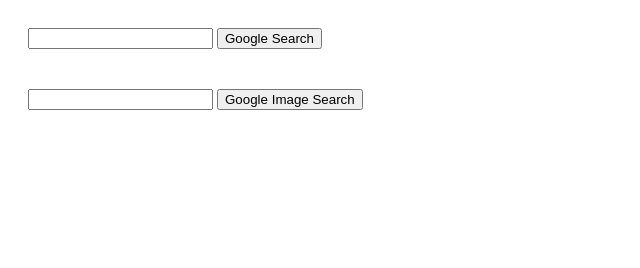
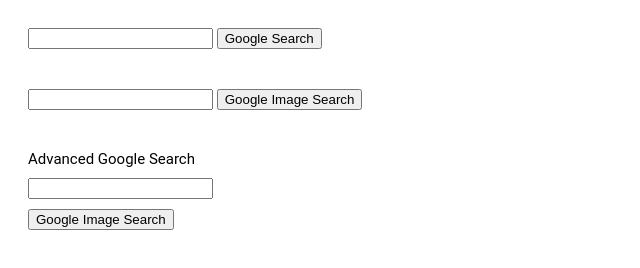
Before and after one commit to Jawand-Singh/cs50w, a plain HTML site: page project-0/search/index.html in a window 1280 px wide. Shown: the whole page, without its empty margins (0-640 px from the left). Drawn offline with Linux system fonts and the light colour scheme.

Commit message:
Update styles and add notes to work on another local device

```diff
--- a/project-0/search/index.html
+++ b/project-0/search/index.html
@@ -1,15 +1,20 @@
 <!DOCTYPE html>
 <html lang="en">
 <!-- This is where i began to apply knowledge for Lectures 0 and 1 which covered HTML/CSS and Git. -->
+<!-- Aim is to build this project from scrath using no frameworks -->
 
 <head>
     <title>Search</title>
     <meta charset="UTF-8" />
-    <meta name="viewport" content="width=device-width, initial-scale=1.0" />
+    <meta name="viewport" content="width=device-width, initial-scale=1.0"/>
     <link href="styles.css" rel="stylesheet">
 </head>
 
 <body>
+
+<!-- Any <input> element (whether its type is text, submit, number, or something else entirely)
+can have name and value attributes that will become GET parameters when a form is submitted. -->
+
 <div id="google-main">
     <form action="https://google.com/search" target="_blank">
         <input type="text" name="q">
@@ -25,6 +30,14 @@
     </form>
 </div>
 
+<div id="advanced-search">
+    <form action="https://www.google.com/search" target="_blank">
+        <label for="fname">Advanced Google Search</label>
+        <input type="text" name="q">
+        <input type="hidden" name="tbm" value="isch">
+        <input class="multiple-input" type="submit" value="Google Image Search">
+    </form>
+</div>
 </body>
 
 </html>
--- a/project-0/search/styles.css
+++ b/project-0/search/styles.css
@@ -1,4 +1,19 @@
+body {
+    font-family: 'Roboto', sans-serif;
+    font-size: 15px
+}
+
 form {
     margin: 20px;
     display : inline-block;
 }
+
+label {
+    display: block;
+    padding-bottom: 10px;
+}
+
+.multiple-input {
+    display: block;
+    margin: 10px 0px;
+}
```
